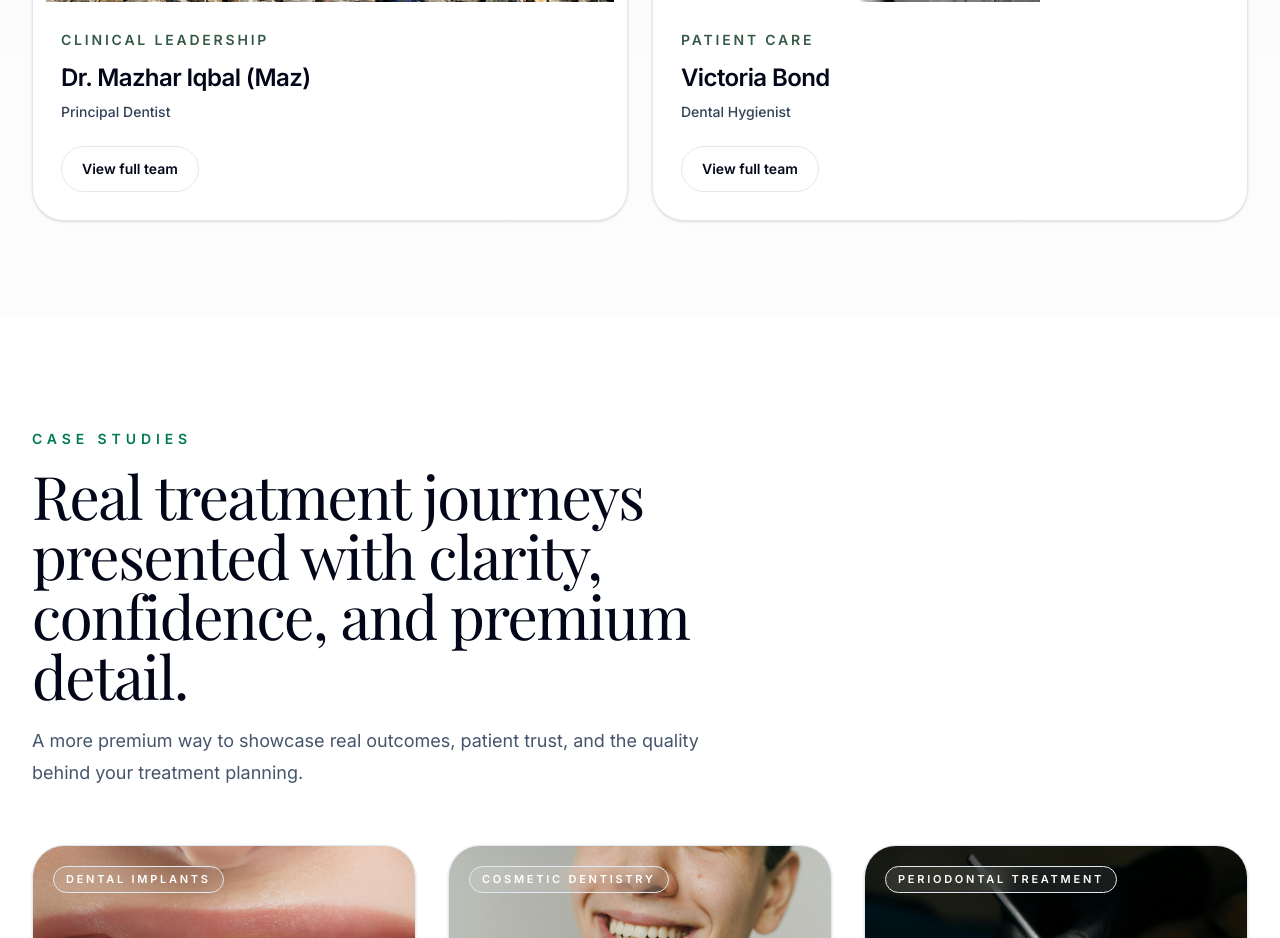
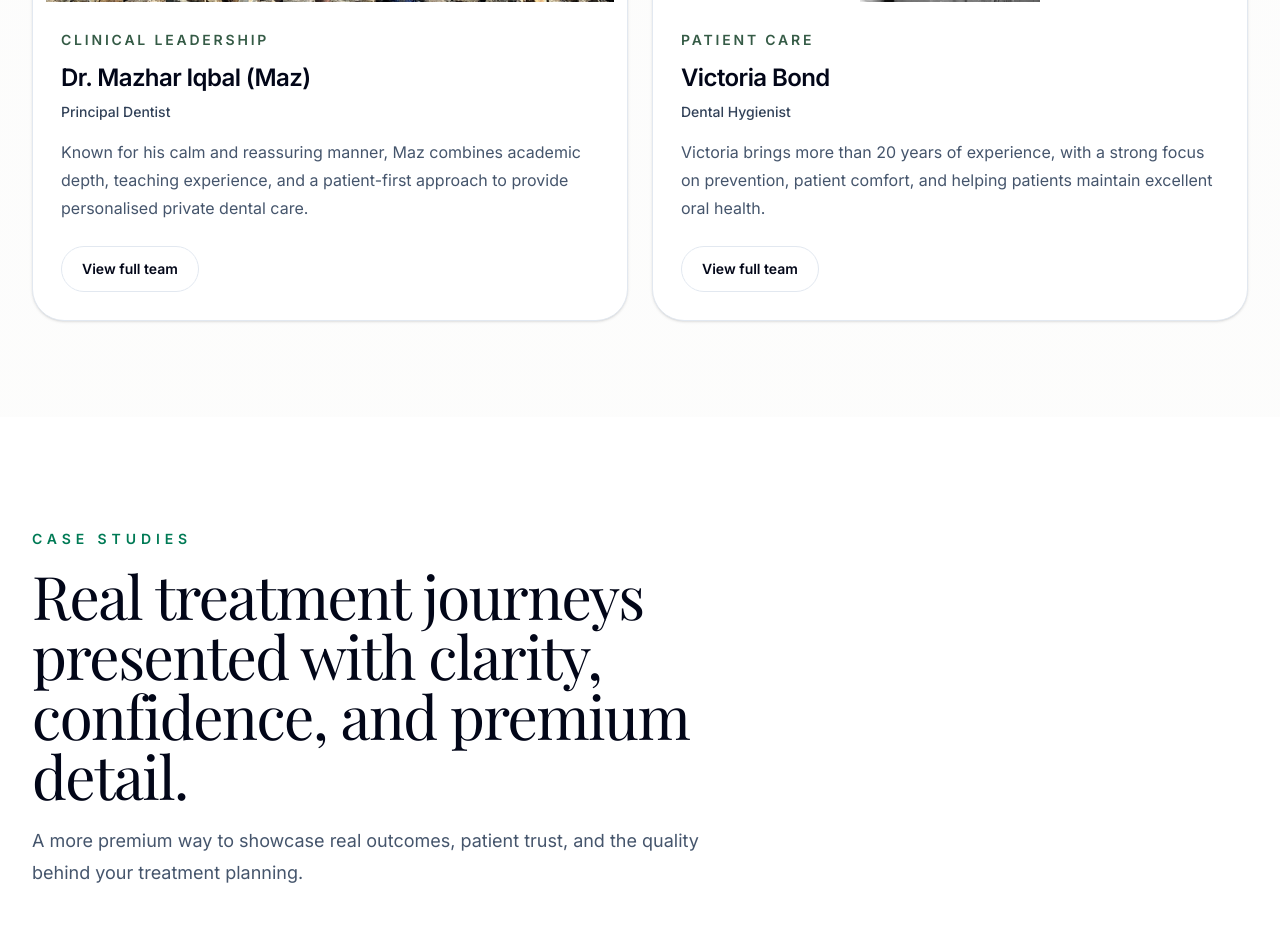
Before and after one commit to worsthorne/dental, a Next.js app: page / in a window 1280 px wide. Shown: the part 6060-6998 px from the top of the page. Built offline with nearby package versions, Linux system fonts and the light colour scheme; a web font is replaced by a local one.

Commit message:
Update footer, team section, FAQs, fees, and treatment pages

```diff
--- a/components/home/team-preview.tsx
+++ b/components/home/team-preview.tsx
@@ -52,7 +52,7 @@ export function TeamPreview() {
                 </p>
 
                 <p className="mt-4 text-sm leading-7 text-slate-600 sm:text-base">
-                  {member.bio}
+                  {member.shortBio}
                 </p>
 
                 <div className="mt-6 flex gap-3">
```
